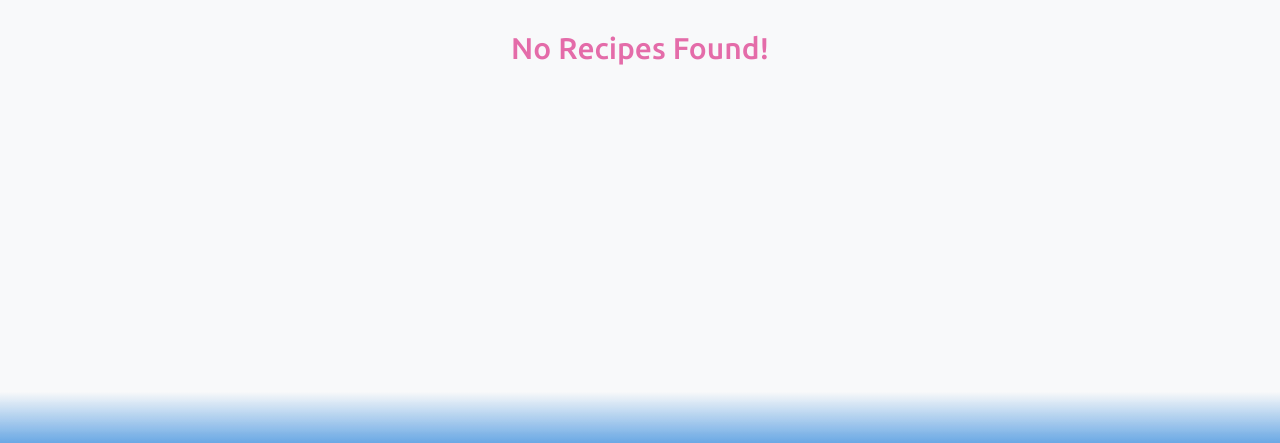
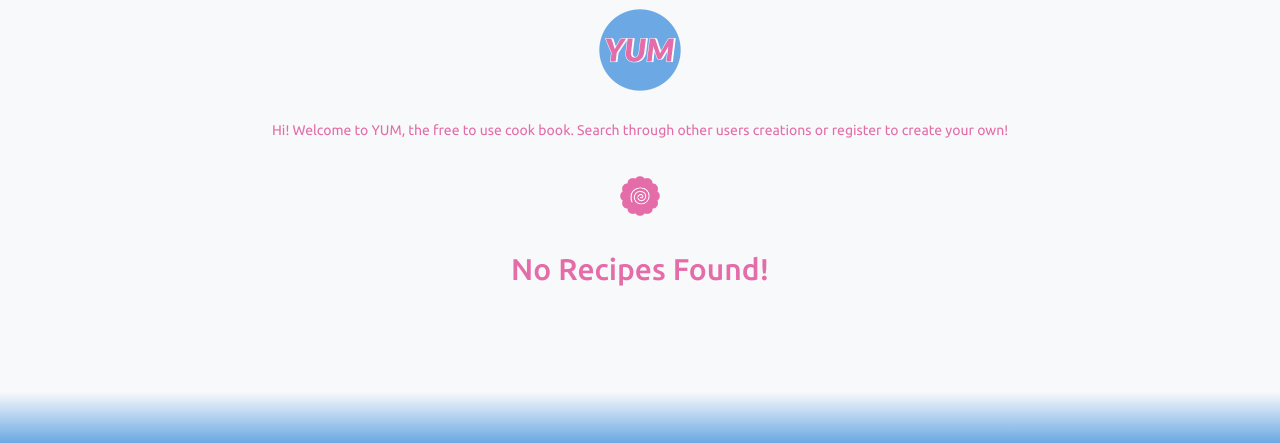
Before and after one commit to S-Lowes/Code-Institute-MS3, a Flask app: page / in a window 1280 px wide. Shown: the part 187-630 px from the top of the page. Run offline with Flask 2, Linux system fonts and the light colour scheme; data that the repository does not hold is empty; some libraries are stand-ins or nearby versions.

Commit message:
(feat):Added a description to homepage and applied CSS

```diff
--- a/app.py
+++ b/app.py
@@ -47,9 +47,9 @@ def error_internal_server(e):
 @app.route("/home_recipes")
 def home_recipes():
     """
-    Render main page
+    Render main page and show 3 of the most recent documents.
     """
-    recipes = list(mongo.db.recipes.find().sort("_id", -1).limit(2))
+    recipes = list(mongo.db.recipes.find().sort("_id", -1).limit(3))
     return render_template("home_recipes.html", recipes=recipes)
 
 
@@ -58,7 +58,7 @@ def search_recipes():
     """
     Render main page
     """
-    recipes = list(mongo.db.recipes.find())
+    recipes = list(mongo.db.recipes.find().sort("_id", -1))
     return render_template("search_recipes.html", recipes=recipes)
 
 
--- a/static/css/style.css
+++ b/static/css/style.css
@@ -57,6 +57,22 @@ h3 {
     color: #f8f9fa !important;
     transition: all 0.2s ease-in-out;
     transform: scale(1.1);
+}
+
+/*===== HOMEPAGE =====*/
+
+.homepage_logo1 {
+    width: 100px;
+}
+
+.homepage_logo2 {
+    width: 50px;
+}
+
+.homepage-description {
+    padding: 20px 15% 20px 15%;
+    font-size: 1.4rem;
+    color: #e46ca9;
 }
 
 /*===== FORMS =====*/
--- a/templates/home_recipes.html
+++ b/templates/home_recipes.html
@@ -1,5 +1,13 @@
 {% extends "base.html" %}
 {% block content %}
+
+<div class="text-center">
+    <img src="{{ url_for('static', filename='images/yum_logo1.png') }}" class="homepage_logo1 p-2" alt="Yum Logo">
+    <p class="homepage-description">Hi! Welcome to YUM, the free to use cook book. Search through other users creations
+        or register to create your own!
+    </p>
+    <img src="{{ url_for('static', filename='images/yum_icon.png') }}" class="homepage_logo2 p-2" alt="Yum Logo">
+</div>
 
 {% if recipes|length > 0%}
 <div class="container pb-5">
--- a/templates/search_recipes.html
+++ b/templates/search_recipes.html
@@ -9,7 +9,7 @@
                 <input type="text" name="query" id="query" minlength="3" class="" required>
             </div>
             <div class="search-buttons">
-                <a href="{{ url_for('home_recipes') }}" class="btn btn-outline-dark">Reset</a>
+                <a href="{{ url_for('search_recipes') }}" class="btn btn-outline-dark">Reset</a>
                 <button type="submit" class="btn btn-outline-dark">Search</button>
             </div>
         </div>
```
Also changed, not shown: static/images/yum_logo1.png (added).
